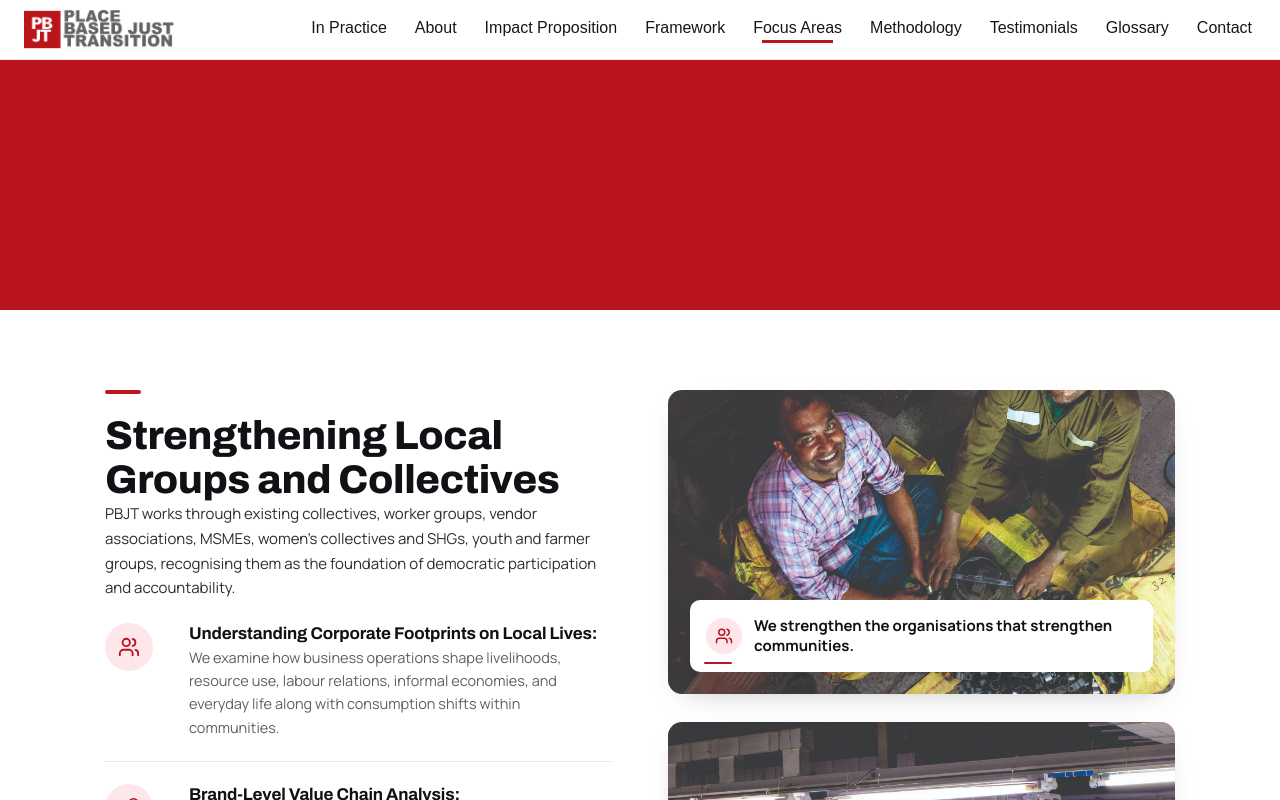
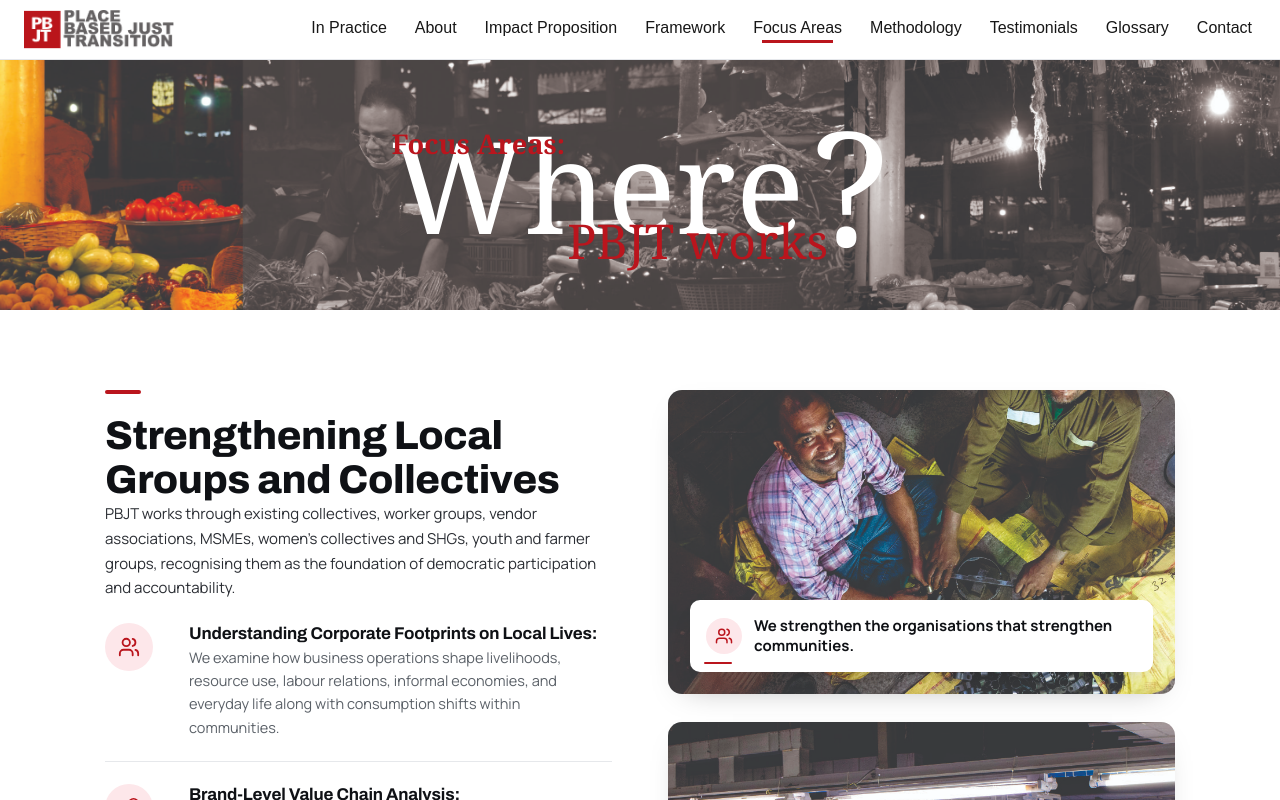
Before and after one commit to muhammed-bilal-uxd/new-pbjt-web-app, a Next.js app: page /focus-areas in a window 1280 px wide. Shown: the top 800 px of the page. Built offline with nearby package versions, Linux system fonts and the light colour scheme.

Commit message:
feat: banner update
Signed-off-by: bilal <mail2muhammedbilal@gmail.com>

```diff
--- a/src/app/focus-areas/focus-areas.module.css
+++ b/src/app/focus-areas/focus-areas.module.css
@@ -373,6 +373,41 @@
   height: 18px;
 }
 
+.hero-text-1 {
+  line-height: 100%;
+  color: var(--pbjt-primary-color);
+  position: absolute;
+  inset: 25px auto auto 0px;
+  font-weight: bold;
+  font-size: 1.7rem;
+}
+
+.hero-text-2 {
+  font-size: 8rem;
+  line-height: 100%;
+  color: white;
+}
+
+.hero-text-3 {
+  color: var(--pbjt-primary-color);
+  font-size: 3rem;
+  line-height: 100%;
+  position: absolute;
+  inset: auto 60px 0px auto;
+}
+
+.hero-text-4 {
+  font-size: 10rem;
+  line-height: 100%;
+  color: white;
+}
+
+@media (max-width: 600px) {
+  .focus-banner-container {
+    transform: scale(0.8);
+  }
+}
+
 /* ==================================================================
    Tablet
    ================================================================== */
--- a/src/app/focus-areas/page.tsx
+++ b/src/app/focus-areas/page.tsx
@@ -215,11 +215,25 @@ export default function FocusAreas() {
     <section className={cn("pbjt")} aria-labelledby="pbjt-heading">
       {/* HERO */}
 
-      <Banner
-        title="Where PBJT works"
-        imgUrl="/images/impact-proposition/hero-center.jpg"
-        textColor="#ffffff"
-      />
+      <Banner>
+        <img
+          className="single-cover-banner"
+          src="/images/banner/focus-area-banner-01.jpg"
+        />
+
+        <div
+          className={cn(
+            "relative flex gap-2 items-center focus-banner-container",
+          )}
+        >
+          <div className="flex flex-col">
+            <p className={cn("hero-text-1")}>Focus Areas:</p>
+            <span className={cn("hero-text-2")}>Where</span>
+            <span className={cn("hero-text-3")}>PBJT works</span>
+          </div>
+          <div className={cn("hero-text-4")}>?</div>
+        </div>
+      </Banner>
 
       {/* MAIN GRID */}
       <div className={cn("pbjt-main center-content")}>
--- a/src/app/framework/framework.module.css
+++ b/src/app/framework/framework.module.css
@@ -268,6 +268,35 @@
   filter: grayscale(100%);
 }
 
+.framework-banner-container h3,
+.framework-banner-container p {
+  line-height: 100%;
+  margin: 0;
+}
+
+.hero-text-1 {
+  color: black;
+  font-size: 32px;
+  font-weight: bold;
+}
+
+.hero-text-2 {
+  color: white;
+  font-size: 6rem;
+  font-weight: bold;
+}
+
+.hero-text-3 {
+  color: var(--pbjt-primary-color);
+  font-size: 24px;
+  font-weight: bold;
+}
+
+.hero-text-3-content {
+  display: block;
+  margin-top: -25px;
+}
+
 @media (min-width: 900px) {
   .pbjt-principles {
     border-radius: var(--pbjt-radius);
@@ -334,6 +363,12 @@
   margin: 0 auto;
 }
 
+@media (max-width: 768px) {
+  .framework-banner-container {
+    transform: scale(0.7);
+  }
+}
+
 @media (min-width: 768px) {
   .pbjt-tiers {
     padding-block: 4rem;
--- a/src/app/framework/page.tsx
+++ b/src/app/framework/page.tsx
@@ -20,11 +20,28 @@ export default function Framework() {
     <div className={cn("pbjt framework-page")}>
       {/* ============ HERO ============ */}
 
-      <Banner
-        title="PBJT - FRAMEWORK Principles of Place-Based Just Transition"
-        imgUrl="/images/impact-proposition/hero-center.jpg"
-        textColor="#ffffff"
-      />
+      <Banner>
+        <img
+          className="single-cover-banner"
+          src="/images/banner/framework-banner-01.jpg"
+        />
+
+        <div
+          className={cn(
+            "relative d-flex flex-col items-center justify-center h-full framework-banner-container",
+          )}
+        >
+          <h3 className={cn("hero-text-1")}>
+            <span className="ml-2">PBJT - Framework</span>{" "}
+          </h3>
+          <p className={cn("hero-text-2")}>Principles</p>
+          <p className={cn("hero-text-3")}>
+            <span className={cn("ml-[100px] mt-[-50px] hero-text-3-content")}>
+              of Place-Based Just Transition
+            </span>
+          </p>
+        </div>
+      </Banner>
 
       {/* ============ TOOLS ============ */}
       <section className={cn("pbjt-tools center-content")}>
--- a/src/components/banner.module.css
+++ b/src/components/banner.module.css
@@ -25,15 +25,15 @@
   /* position: relative; */
 }
 
-.content h1 {
+/* .content h1 {
   font-size: clamp(42px, 7vw, 50px);
   line-height: 1;
   font-weight: 800;
   margin: 0;
-}
+} */
 
-.content p {
+/* .content p {
   margin-top: 18px;
   font-size: clamp(16px, 2vw, 24px);
   line-height: 1.5;
-}
+} */
```
